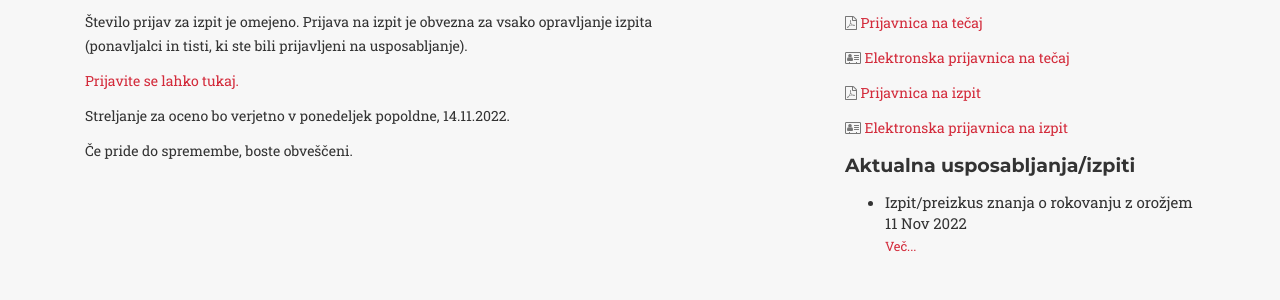
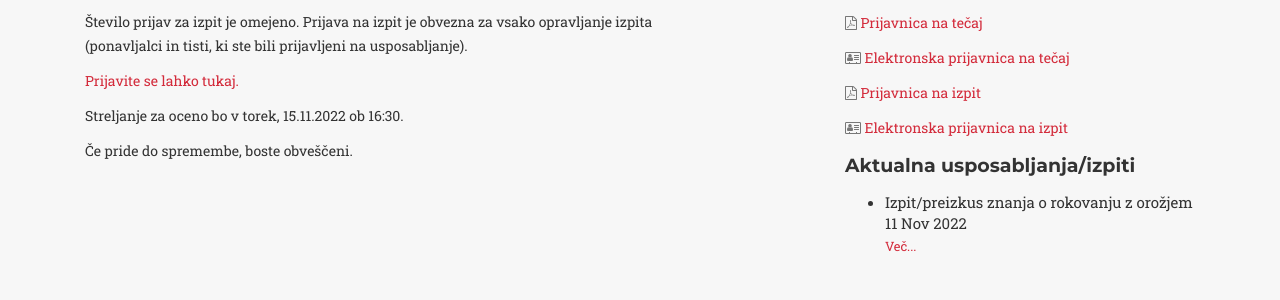
Before and after one commit to qstraza/strelisce, a Jekyll site: the page built from _posts/2022-10-25-Izpit.md, in a window 1280 px wide and 900 px high, scrolled down 642 px. Shown: the part 398-698 px from the top of the window. Built offline with Jekyll 4.4.1, drawn with Linux system fonts in a browser that asks for light colours; some web fonts are replaced.

Commit message:
posodobil datum za streljanje

```diff
--- a/_posts/2022-10-25-Izpit.md
+++ b/_posts/2022-10-25-Izpit.md
@@ -11,6 +11,6 @@ Teoretični del izpita ter prvi del praktičnega dela izpita (prikaz varnega rok
 
 [Prijavite se lahko tukaj.](https://docs.google.com/forms/d/e/1FAIpQLSfpcWQWVJnegjBcugUnWrwJU3lmRzVRsdplMwO0417_3Effyw/viewform?usp=sf_link)
 
-Streljanje za oceno bo verjetno v ponedeljek popoldne, 14.11.2022.
+Streljanje za oceno bo v torek, 15.11.2022 ob 16:30.
 
 Če pride do spremembe, boste obveščeni.
```
